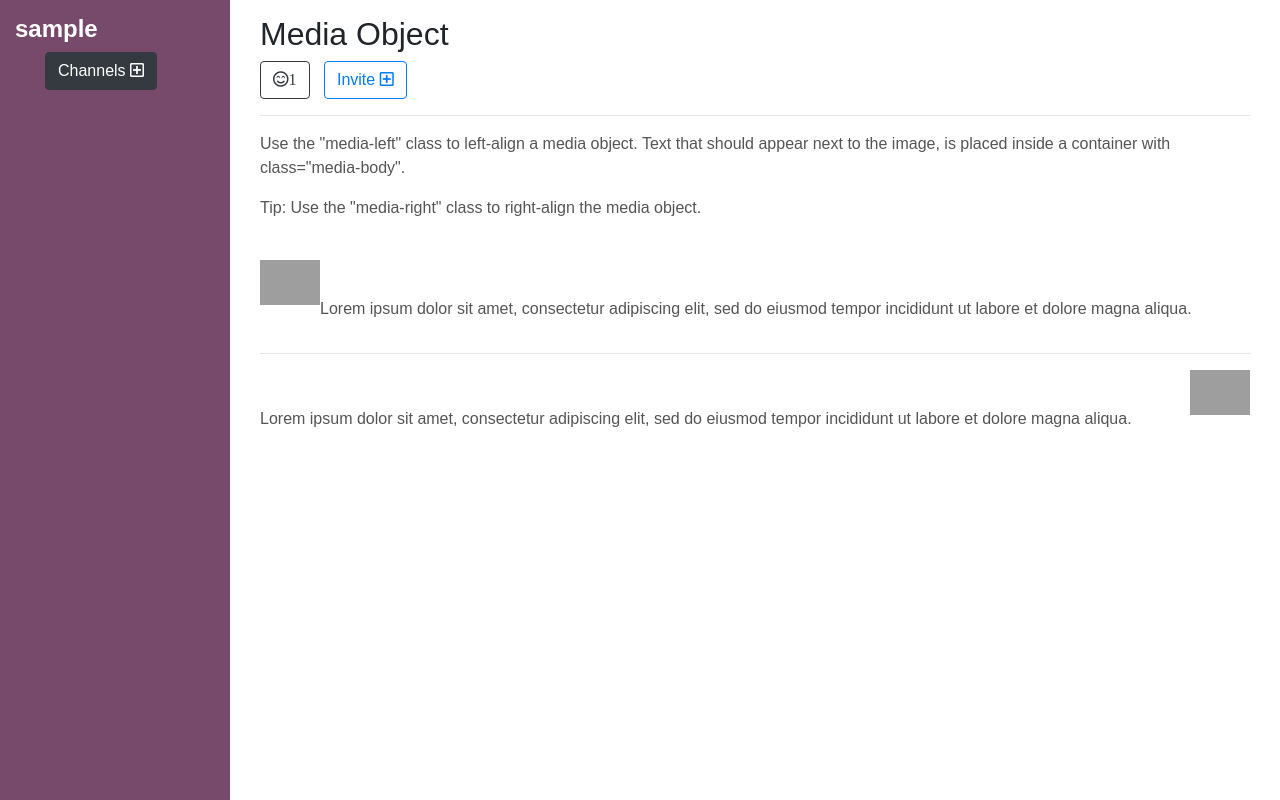
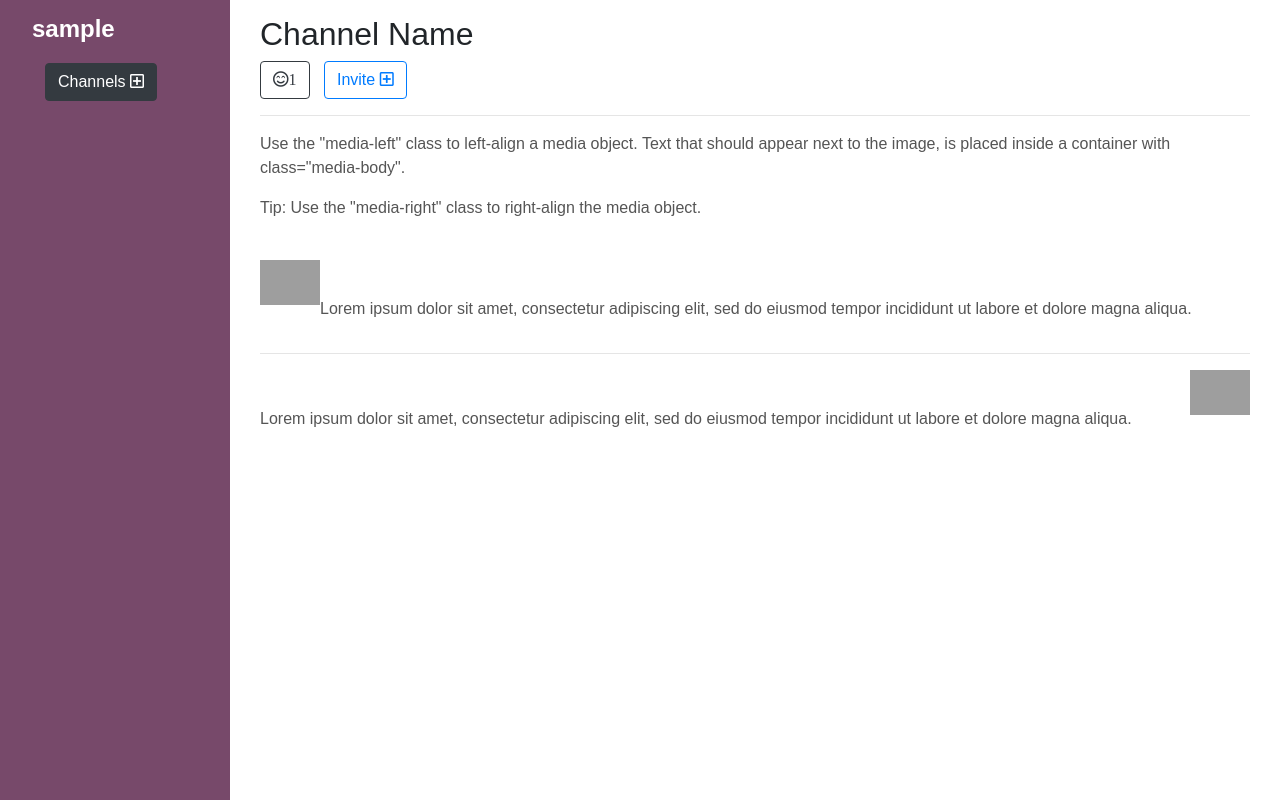
Before and after one commit to leonardo185/Project-2, a Flask app: page /chat in a window 1280 px wide. Shown: the part 50-850 px from the top of the page. Run offline with Flask 2, Linux system fonts and the light colour scheme; the visitor is signed in with stand-in values (Sample User, id 1); some libraries are stand-ins or nearby versions; grey boxes are pictures that could not be loaded.

Commit message:
Updated chat layout

```diff
--- a/static/chat.css
+++ b/static/chat.css
@@ -38,6 +38,7 @@
 }
 
 nav ul {
+
 	list-style-type: none;
 	margin: 0;
 	margin-left: 30px;
--- a/templates/chat.html
+++ b/templates/chat.html
@@ -14,7 +14,7 @@
     <div class="innertube">
 
       <div class="container">
-        <h2>Media Object</h2>
+        <h2>Channel Name</h2>
         <button type="button" class="btn btn-outline-dark"><i class="far fa-smile-beam">1</i></button> <!-- People in the channel -->
         <button type="button" class="btn btn-outline-primary">Invite <i class="far fa-plus-square"></i></button>
         <hr>
@@ -50,8 +50,8 @@
 
   <nav id="nav">
     <div class="innertube">
-      <h4>{{session.user_name}}</h4>
-      <ul>
+      <h4 style="margin-left: 17px;">{{session.user_name}}</h4>
+      <ul style="margin-top: 19px;">
         <li><button type="button" class="btn btn-dark">Channels <i class="far fa-plus-square"></i></button></li>
       </ul>
     </div>
```
Also changed, not shown: 3 other files.
